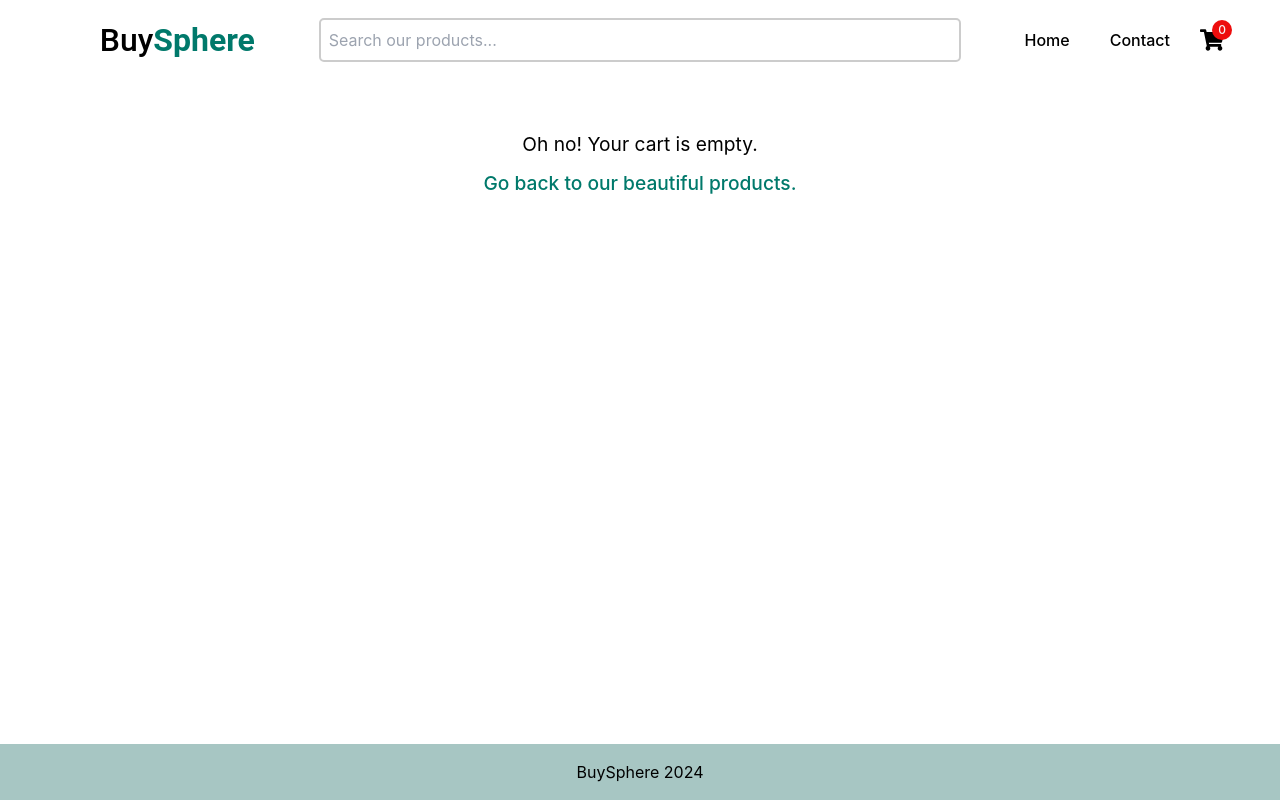
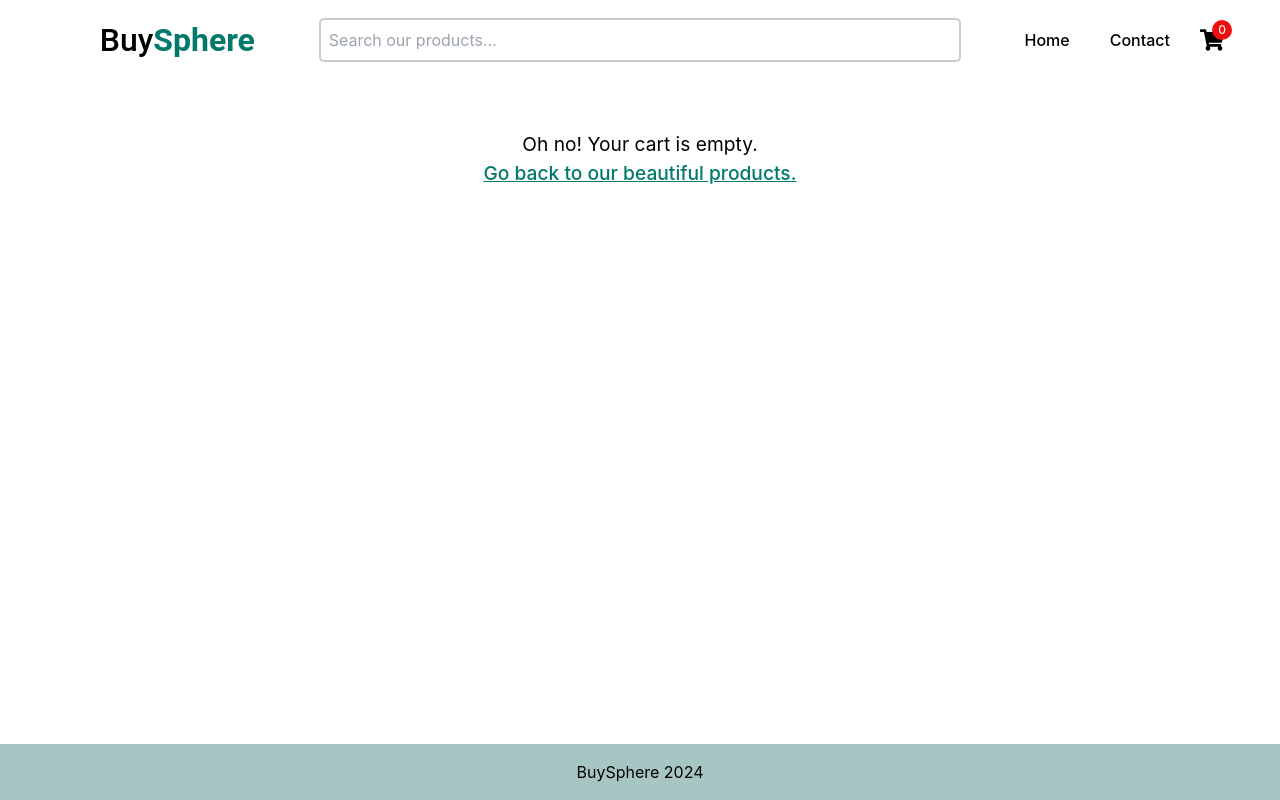
Before and after one commit to kribac12/kb-ecom-store, a React (Vite) app: page /checkout in a window 1280 px wide. Built offline with nearby package versions, Linux system fonts and the light colour scheme.

Commit message:
added continue shopping-link to cart

```diff
--- a/src/pages/Checkout/Checkout.styles.js
+++ b/src/pages/Checkout/Checkout.styles.js
@@ -43,6 +43,7 @@ export const TotalPrice = styled.div`
   text-align: right;
   font-weight: bold;
   font-size: 1.25rem;
+  margin-bottom: 20px;
 `;
 
 export const EmptyCartMessage = styled.div`
@@ -53,8 +54,8 @@ export const EmptyCartMessage = styled.div`
   margin-top: 20px;
 `;
 
-export const EmptyCartLink = styled(Link)`
+export const CartLink = styled(Link)`
   color: ${({ theme }) => theme.colors.primary};
-  text-decoration: none;
-  margin-top: 10px;
+  text-decoration: underline;
+  font-size: 1.2rem;
 `;
--- a/src/pages/Checkout/index.jsx
+++ b/src/pages/Checkout/index.jsx
@@ -43,13 +43,17 @@ function CheckoutPage() {
             </S.CartItem>
           ))}
           <S.TotalPrice>Total: ${totalPrice.toFixed(2)}</S.TotalPrice>
+          <p>
+            <S.CartLink to="/">Continue shopping</S.CartLink>
+          </p>
+
           <StyledButton variant="primary" size="fullWidth" margin="20px auto" onClick={handleCheckout}>
             Checkout
           </StyledButton>
         </>
       ) : (
         <S.EmptyCartMessage>
-          Oh no! Your cart is empty. <S.EmptyCartLink to="/">Go back to our beautiful products.</S.EmptyCartLink>
+          Oh no! Your cart is empty. <S.CartLink to="/">Go back to our beautiful products.</S.CartLink>
         </S.EmptyCartMessage>
       )}
     </S.CartContainer>
```
